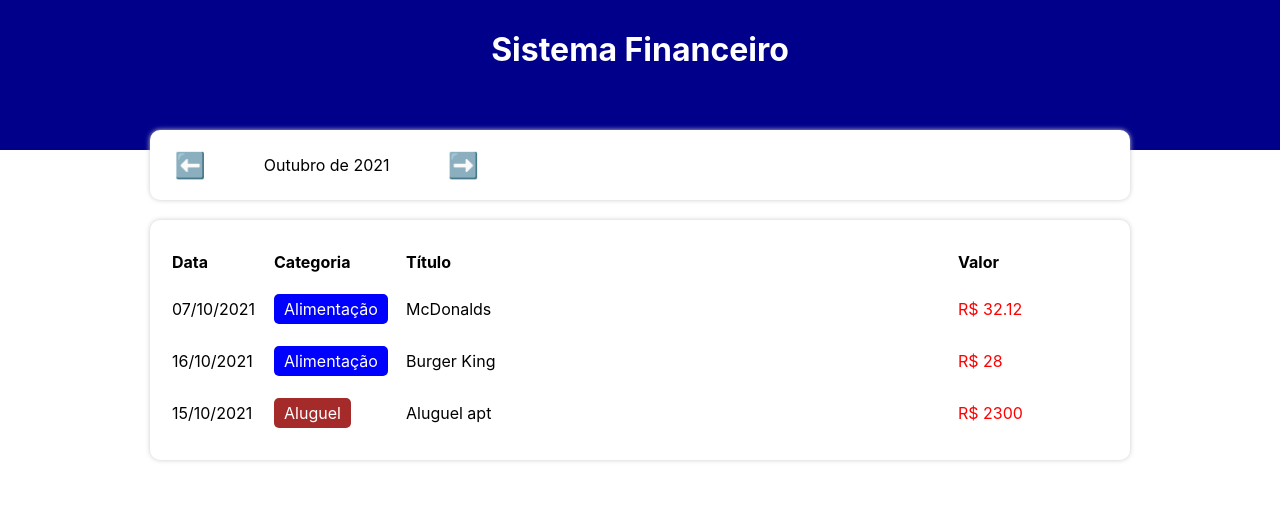
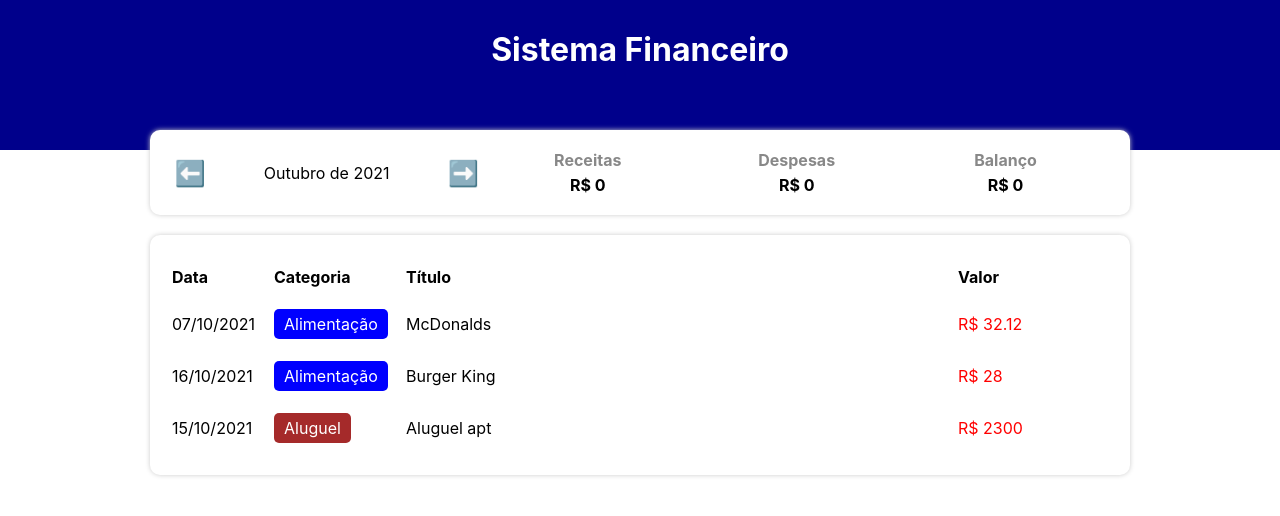
Before and after one commit to jamangueira7/expense-tracker-react, a React (Create React App) app: page / in a window 1280 px wide. Shown: the top 516 px of the page. Built offline with nearby package versions, Linux system fonts and the light colour scheme.

Commit message:
layout da infoarea

```diff
--- a/src/App.tsx
+++ b/src/App.tsx
@@ -10,6 +10,8 @@
 
 const App = () => {
     const [list, setList] = useState(items);
+    const [income, setIncome] = useState(0);
+    const [expense, setExpense] = useState(0);
     const [filteredList, setFilteredList] = useState<Item[]>([]);
     const [currentMonth, setCurrentMonth] = useState(getCurrentMonth());
 
@@ -30,6 +32,8 @@
               <InfoArea
                   currentMonth={currentMonth}
                   onMonthChange={handleMonthChange}
+                  income={income}
+                  expense={expense}
               />
               <TableArea list={filteredList}/>
           </Components.Body>
--- a/src/components/InfoArea/index.tsx
+++ b/src/components/InfoArea/index.tsx
@@ -1,11 +1,14 @@
 import * as Component from './styles';
 import { formatCurrentMonth } from '../../helpers/dateFilter';
+import { ResumeItem} from '../ResumeItem';
 
 type Props = {
     currentMonth: string;
     onMonthChange: (newMonth: string) => void;
+    income: number;
+    expense: number;
 }
-export const InfoArea = ({ currentMonth, onMonthChange }: Props) => {
+export const InfoArea = ({ currentMonth, onMonthChange, income, expense }: Props) => {
     const handlePrevMonth = () => {
         let [year, month] = currentMonth.split('-');
         let currentDate = new Date(parseInt(year), parseInt(month) - 1, 1);
@@ -29,7 +32,9 @@
                 <Component.MonthArrow onClick={handleNextMonth}>➡️</Component.MonthArrow>
             </Component.MonthArea>
             <Component.ResumeArea>
-
+                <ResumeItem title='Receitas' value={income} />
+                <ResumeItem title='Despesas' value={expense} />
+                <ResumeItem title='Balanço' value={income - expense} />
             </Component.ResumeArea>
         </Component.Container>
     );
--- /dev/null
+++ b/src/components/ResumeItem/index.tsx
@@ -0,0 +1,16 @@
+import * as Component from './styles';
+import { formatCurrentMonth } from '../../helpers/dateFilter';
+
+type Props = {
+    title: string;
+    value: number;
+}
+export const ResumeItem = ({ title, value }: Props) => {
+
+    return (
+        <Component.Container>
+            <Component.Title>{title}</Component.Title>
+            <Component.Info>R$ {value}</Component.Info>
+        </Component.Container>
+    );
+}
--- /dev/null
+++ b/src/components/ResumeItem/styles.ts
@@ -0,0 +1,18 @@
+import styled from 'styled-components';
+
+export const Container = styled.div`
+  flex: 1;
+`;
+
+export const Title = styled.div`
+  text-align: center;
+  font-weight: bold;
+  color: #888;
+  margin-bottom: 5px;
+`;
+
+export const Info = styled.div`
+  text-align: center;
+  font-weight: bold;
+  color: #000;
+`;
```
Also changed, not shown: src/components/InfoArea/styles.ts (line endings or trailing spaces).
